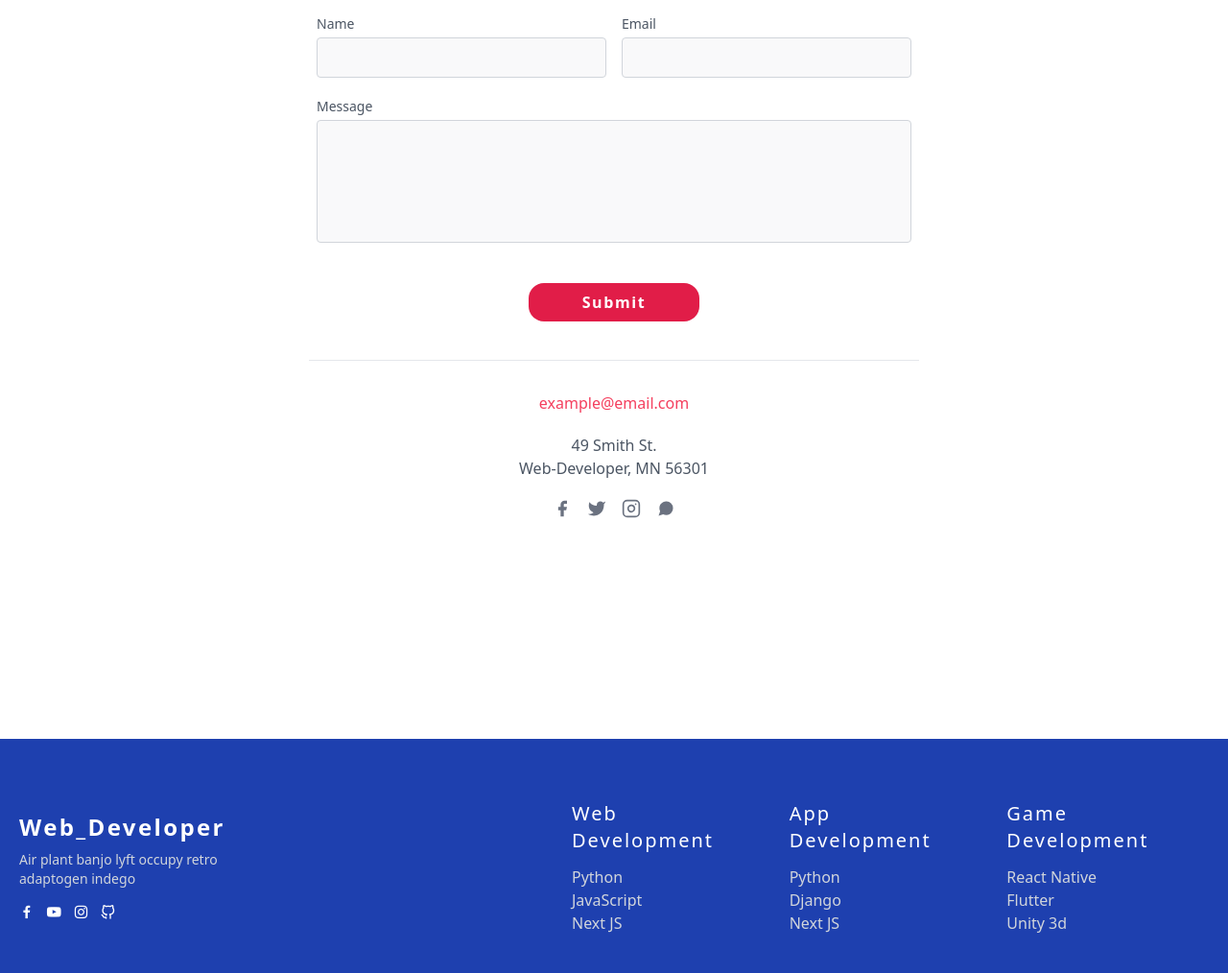
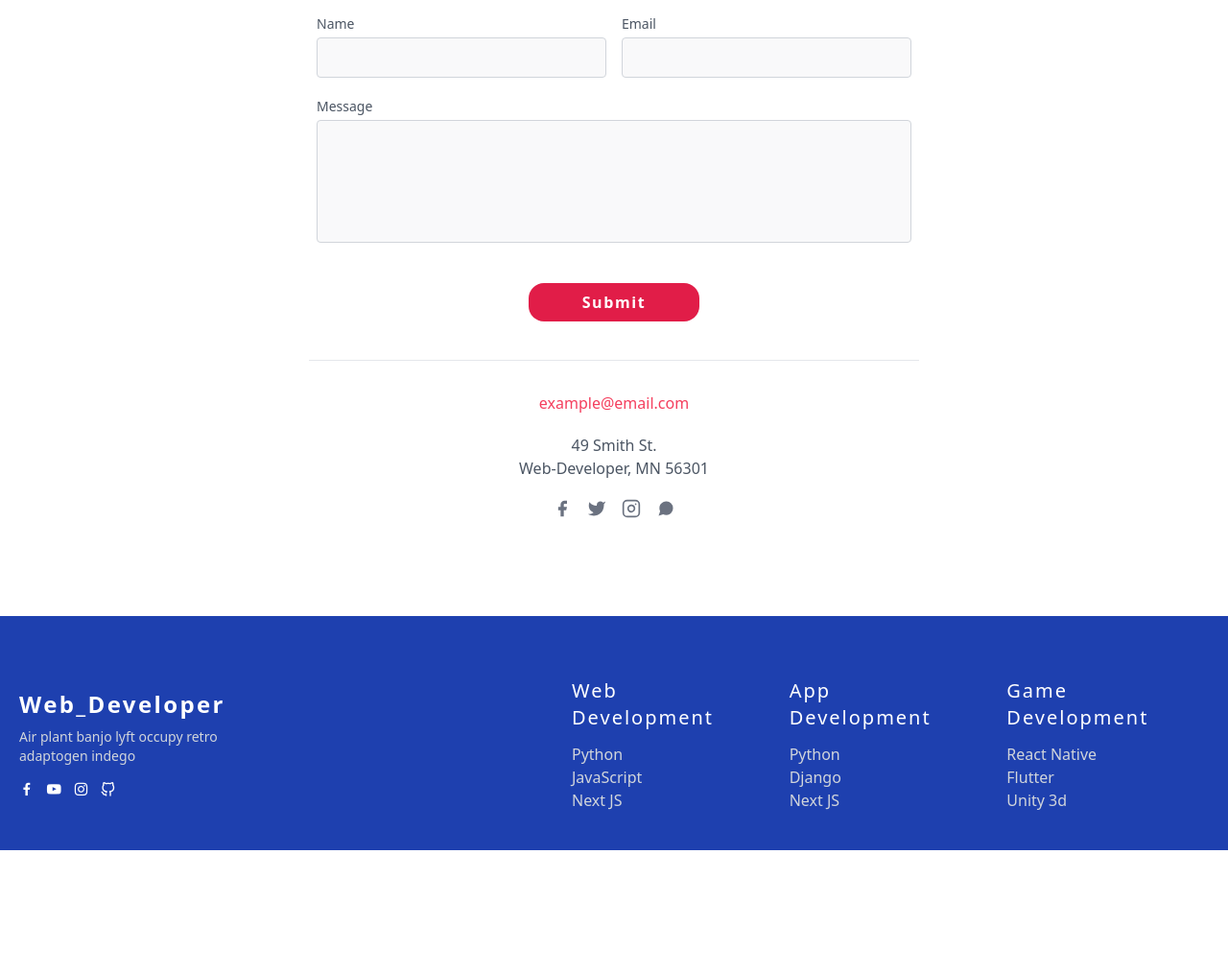
Before and after one commit to faixan554/Web_Developers, a website built with Vite: page index.html in a window 1280 px wide. Shown: the part 2361-3375 px from the top of the page at 96% size. After the commit the page ends 3247 px from the top, so only its background shows below. Built offline with nearby package versions, Linux system fonts and the light colour scheme.

Commit message:
Update index.html

```diff
--- a/index.html
+++ b/index.html
@@ -176,7 +176,7 @@
     </section>
 
     <!-- Footer -->
-    <footer class="text-white bg-blue-800 mt-32 pt-6">
+    <footer class="text-white bg-blue-800 pt-6">
         <div class="container px-5 py-10 mx-auto flex flex-wrap flex-col md:items-center lg:items-start md:flex-row md:flex-nowrap">
           <div class="w-60 flex-shrink-0 md:mx-0 m-auto text-center md:text-left">
             <a class="flex title-font font-medium items-center md:justify-start justify-center">
```
